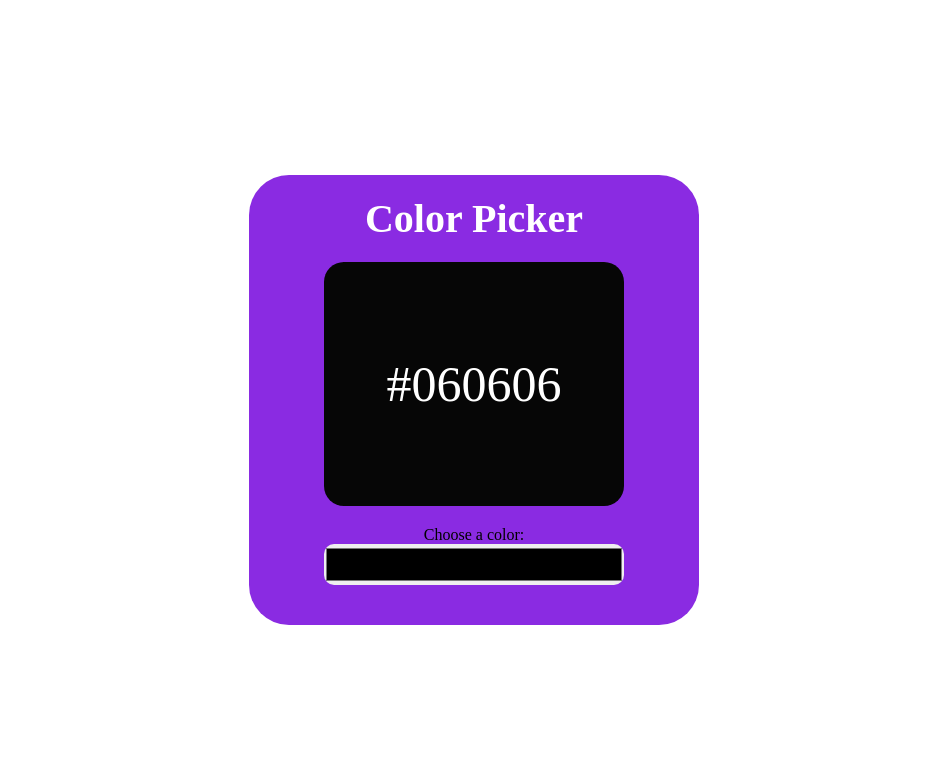
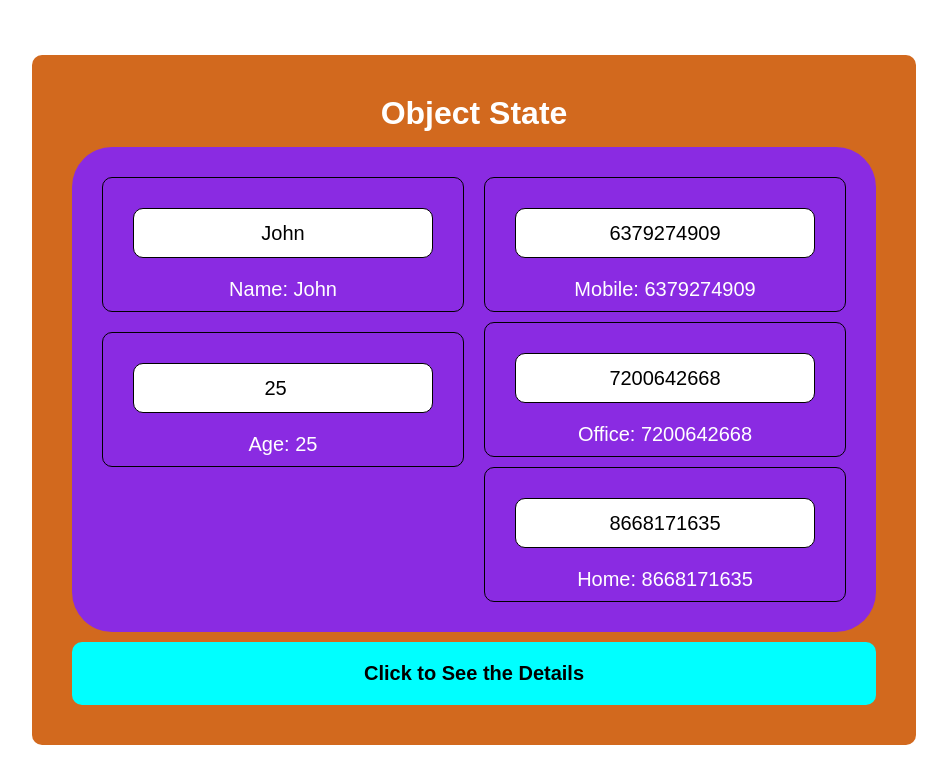
Before and after one commit to Jayavel2005/React-Journey, a React (Vite) app in the folder myApp/: page / in a window 1280 px wide. Shown: the top 784 px of the page, without its empty margins (166-1113 px from the left). Built offline with nearby package versions, Linux system fonts and the light colour scheme.

Commit message:
add ObjectState component for managing user data and update styles

```diff
--- a/myApp/src/App.jsx
+++ b/myApp/src/App.jsx
@@ -1,7 +1,8 @@
 // / Import the Button component
 // import Counter from './Counter.jsx';
 // import Change from "./Change.jsx";
-import ColorPicker from "./ColorPicker.jsx";
+// import ColorPicker from "./ColorPicker.jsx";
+import ObjectState from "./ObjectState.jsx";
 function App() {
 
   // const array = [
@@ -52,7 +53,9 @@ function App() {
       {/* <Counter /> */}
 
       {/* <Change /> */}
-      <ColorPicker />
+      {/* <ColorPicker /> */}
+
+      <ObjectState />
     </>
   );
 }
--- /dev/null
+++ b/myApp/src/ObjectState.jsx
@@ -0,0 +1,93 @@
+import { useState } from "react";
+
+
+const ObjectState = () => {
+
+    const [user, setUser] = useState({
+        name: "John",
+        age: 25,
+        phoneNumber: {
+            mobile: 6379274909,
+            office: 7200642668,
+            home: 8668171635
+        }
+    });
+
+    return (
+        <div className="main-container">
+            <h1>Object State</h1>
+            <div className="object-state">
+
+
+                <div className="left-side">
+                    {/* Name */}
+                    <div className="Name box">
+                        <label htmlFor="name">
+                            <input type="text" name="name" id="name" value={user.name} className="name-input" onChange={(event) => {
+                                setUser({ ...user, name: event.target.value })
+                            }} />
+                        </label>
+                        <p>Name: {user.name}</p>
+                    </div>
+
+                    {/* Age */}
+                    <div className="Age box">
+                        <label htmlFor="age">
+                            <input type="number" name="age" id="age" value={user.age} className="name-input" onChange={(event) => {
+                                setUser({ ...user, age: event.target.value })
+                            }} />
+                        </label>
+                        <p>Age: {user.age}</p>
+                    </div>
+                </div>
+
+                <div className="right-side">
+                    {/* for mobile phone Number */}
+                    <div className="box mobile">
+                        <label htmlFor="phoneNumberMobile">
+                            <input type="text" name="phoneNumberMobile" id="mobilePhoneNumber" value={user.phoneNumber.mobile} className="name-input" onChange={(event) => {
+                                setUser({ ...user, phoneNumber: { ...user.phoneNumber, mobile: event.target.value } })
+                            }} />
+                            <p>Mobile: {user.phoneNumber.mobile}</p>
+                        </label>
+                    </div>
+
+                    {/* for home mobile number */}
+
+                    <div className="box mobile">
+                        <label htmlFor="phoneNumberMobile">
+                            <input type="text" name="phoneNumberMobile" id="mobilePhoneNumber" value={user.phoneNumber.office} className="name-input"  onChange={
+                                (event) => {
+                                    setUser({...user,phoneNumber:{...user.phoneNumber,office:event.target.value}})
+                                }
+                            }/>
+                            <p>Office: {user.phoneNumber.office}</p>
+                        </label>
+                    </div>
+
+                    {/* for office mobile number */}
+
+                    <div className="box mobile">
+                        <label htmlFor="phoneNumberMobile">
+                            <input type="text" name="phoneNumberMobile" id="mobilePhoneNumber" value={user.phoneNumber.home} className="name-input"  onChange={
+                               (event) =>{
+                                setUser({...user,phoneNumber:{...user.phoneNumber,home:event.target.value}})
+                               }
+                            }/>
+                            <p>Home: {user.phoneNumber.home}</p>
+                        </label>
+                    </div>
+                </div>
+
+
+
+
+            </div>
+                <button onClick={()=>{
+                    console.log(user);
+                }}>Click to See the Details</button>
+        </div>
+    );
+}
+
+export default ObjectState;
--- a/myApp/src/index.css
+++ b/myApp/src/index.css
@@ -1,4 +1,4 @@
-*{
+* {
     margin: 0;
     padding: 0;
     box-sizing: border-box;
@@ -12,7 +12,7 @@ body {
 
 }
 
-.color-picker{
+.color-picker {
     display: flex;
     justify-content: center;
     align-items: center;
@@ -24,13 +24,14 @@ body {
     border-radius: 40px;
     padding: 20px;
 }
-.color-picker h1{
+
+.color-picker h1 {
     margin-bottom: 20px;
     font-size: 40px;
     color: #fff;
 }
 
-.color-box{
+.color-box {
     width: 300px;
     height: 300px;
     border-radius: 20px;
@@ -43,7 +44,7 @@ body {
     transition: background-color 0.5s, transform 0.5s;
 }
 
-.color-picker input{
+.color-picker input {
     width: 300px;
     height: 50px;
     border: none;
@@ -52,3 +53,73 @@ body {
     text-align: center;
     margin-bottom: 20px;
 }
+
+.name-input {
+    width: 300px;
+    height: 50px;
+    border: 1px solid #000;
+    border-radius: 10px;
+    font-size: 20px;
+    text-align: center;
+    margin: 20px;
+}
+
+p {
+    font-size: 20px;
+    text-align: center;
+    font-family: Arial, Helvetica, sans-serif;
+}
+
+h1 {
+    text-align: center;
+    color: #fff;
+    font-family: Arial, Helvetica, sans-serif;
+    margin-bottom: 15px;
+
+}
+
+.object-state {
+    display: flex;
+    flex-direction: row;
+    background-color: blueviolet;
+    height: fit-content;
+
+    border-radius: 40px;
+    padding: 20px;
+    color: #fff;
+}
+.main-container{
+    background-color: chocolate;
+    padding: 40px;
+    border-radius: 10px;
+}
+
+.box{
+    border: 1px solid #000;
+    margin: 10px;
+    padding: 10px;
+    display: flex;
+    flex-direction: column;
+    align-items: center;
+    justify-content: center;
+    border-radius: 10px;
+}
+
+.left-side{
+    display: flex;
+    flex-direction: column;
+}
+
+
+button{
+    width: 100%;
+    border-radius: 10px;
+    padding: 20px;
+    margin-top: 10px;
+    border: none;
+    cursor: pointer;
+    font-size: 20px;
+    background-color: #00ffff;
+    color: #000000;
+    font-weight: bold;
+}
```
